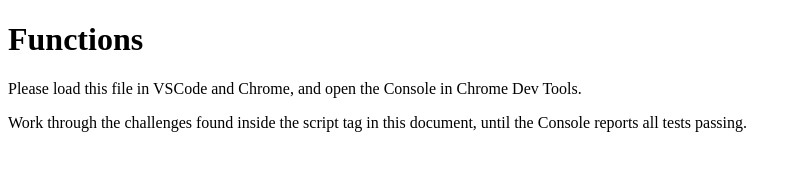
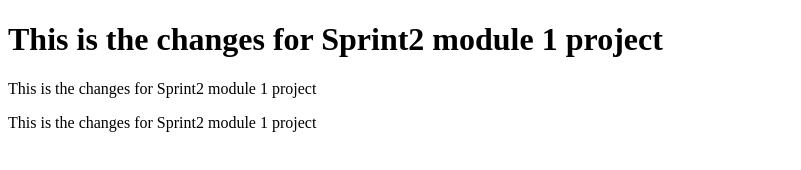
Before and after one commit to thetubbydoughnut/Sprint1-Module3-Project, a plain HTML site: page 3rdProject/W_S1M3_Project-main/index.html in a window 1280 px wide. Shown: the whole page, without its empty margins (0-801 px from the left). Drawn offline with Linux system fonts and the light colour scheme.

Commit message:
Made a few changes to the head

```diff
--- a/3rdProject/W_S1M3_Project-main/index.html
+++ b/3rdProject/W_S1M3_Project-main/index.html
@@ -2,14 +2,13 @@
 <html lang="en">
 
 <head>
-  <title>Functions</title>
+  <title>This is the changes for Sprint2 module 1 project</title>
 </head>
 
 <body>
-  <h1>Functions</h1>
-  <p>Please load this file in VSCode and Chrome, and open the Console in Chrome Dev Tools.</p>
-  <p>Work through the challenges found inside the script tag in this document,
-    until the Console reports all tests passing.</p>
+  <h1>This is the changes for Sprint2 module 1 project</h1>
+  <p>This is the changes for Sprint2 module 1 project</p>
+  <p>This is the changes for Sprint2 module 1 project</p>
 
   <script>
     // In CHALLENGEs 1-5 you will complete some functions.
```
